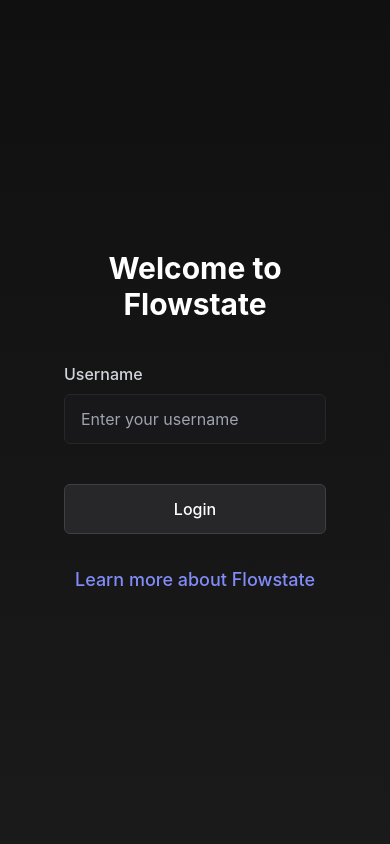
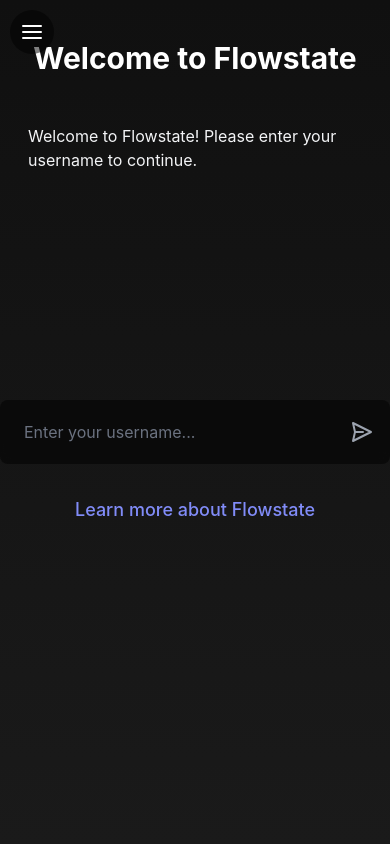
Before and after one commit to 8ly-dev/do-prototype, a Python web app: template resources/templates/login.html in a window 390 px wide. Run offline with Jinja, Linux system fonts and the light colour scheme; the template is opened without the code that fills it, so the values that code supplies are empty; some libraries are stand-ins or nearby versions.

Commit message:
Switch to a three column layout with a mobile menu

```diff
--- a/resources/static/css/styles.css
+++ b/resources/static/css/styles.css
@@ -14,8 +14,99 @@ hr {
   margin: 2rem 0!important;
 }
 
+/* Three-column layout */
+.layout-container {
+  display: flex;
+  flex-wrap: nowrap; /* Ensure columns stay on one line */
+  width: 100%;
+  height: 100vh;
+  overflow-x: hidden;
+}
+
+.left-column {
+  flex: 1;
+}
+
+.center-column {
+  flex: 0 0 auto; /* Prevents resizing */
+  min-width: 480px;
+  max-width: 720px;
+  display: flex;
+  flex-direction: column;
+}
+
+.right-column {
+  flex: 1;
+  min-width: 240px;
+  display: flex;
+  flex-direction: column;
+}
+
 .sidebar {
-  width: 250px;
+  width: 100%;
+  height: 100%;
+  overflow-y: auto; /* Allow scrolling if content is too long */
+}
+
+/* Hide left column below 960px */
+@media (max-width: 960px) {
+  .left-column {
+    display: none;
+  }
+
+  .layout-container {
+    justify-content: space-between; /* Better spacing */
+  }
+}
+
+/* Convert right column to menu below 720px */
+@media (max-width: 720px) {
+  .layout-container {
+    justify-content: center; /* Center the content */
+  }
+
+  .center-column {
+    min-width: 100%;
+    max-width: 100%;
+  }
+
+  /* Right column becomes a slide-out menu from the left */
+  .right-column {
+    position: fixed;
+    top: 0;
+    left: 0; /* Changed from right to left */
+    width: 80%;
+    max-width: 300px;
+    height: 100vh;
+    transform: translateX(-100%); /* Changed from 100% to -100% */
+    transition: transform 0.3s ease;
+    z-index: 1000;
+    background-color: #1a1a1a;
+  }
+
+  .right-column.show-menu {
+    transform: translateX(0);
+  }
+
+  /* Menu toggle button */
+  .menu-toggle {
+    display: none; /* Hidden by default, shown only on mobile */
+    position: fixed;
+    top: 10px;
+    left: 10px; /* Changed from right to left */
+    z-index: 1001;
+    background-color: rgba(0, 0, 0, 0.5);
+    border: none;
+    border-radius: 50%;
+    padding: 10px;
+    cursor: pointer;
+  }
+
+  @media (max-width: 720px) {
+    .menu-toggle {
+      display: block; /* Show only on mobile */
+    }
+  }
 }
 
 .project-link {
--- /dev/null
+++ b/resources/static/js/menu-toggle.js
@@ -0,0 +1,105 @@
+/**
+ * Mobile menu toggle functionality
+ * Handles the responsive menu for screens below 720px
+ * Menu slides in from the left side (standard menu pattern)
+ */
+document.addEventListener('DOMContentLoaded', function() {
+  // Create menu toggle button for mobile view
+  function createMenuToggle() {
+    // Check if it already exists
+    if (document.querySelector('.menu-toggle')) return;
+
+    const menuToggle = document.createElement('button');
+    menuToggle.className = 'menu-toggle';
+    menuToggle.setAttribute('aria-label', 'Toggle menu');
+    menuToggle.innerHTML = `
+      <svg xmlns="http://www.w3.org/2000/svg" width="24" height="24" viewBox="0 0 24 24" fill="none" stroke="white" stroke-width="2" stroke-linecap="round" stroke-linejoin="round">
+        <line x1="3" y1="12" x2="21" y2="12"></line>
+        <line x1="3" y1="6" x2="21" y2="6"></line>
+        <line x1="3" y1="18" x2="21" y2="18"></line>
+      </svg>
+    `;
+    document.body.appendChild(menuToggle);
+
+    // Add click event to toggle menu
+    menuToggle.addEventListener('click', function(e) {
+      e.stopPropagation();
+      const rightColumn = document.querySelector('.right-column');
+      if (rightColumn) {
+        rightColumn.classList.toggle('show-menu');
+        // Add overlay when menu is open
+        toggleMenuOverlay(rightColumn.classList.contains('show-menu'));
+      }
+    });
+  }
+
+  // Create and toggle menu overlay
+  function toggleMenuOverlay(show) {
+    let overlay = document.querySelector('.menu-overlay');
+
+    if (show) {
+      if (!overlay) {
+        overlay = document.createElement('div');
+        overlay.className = 'menu-overlay';
+        overlay.style.position = 'fixed';
+        overlay.style.top = '0';
+        overlay.style.left = '0';
+        overlay.style.width = '100%';
+        overlay.style.height = '100vh';
+        overlay.style.backgroundColor = 'rgba(0, 0, 0, 0.5)';
+        overlay.style.zIndex = '999';
+        document.body.appendChild(overlay);
+
+        // Close menu when clicking the overlay
+        overlay.addEventListener('click', function() {
+          const rightColumn = document.querySelector('.right-column');
+          if (rightColumn) {
+            rightColumn.classList.remove('show-menu');
+            toggleMenuOverlay(false);
+          }
+        });
+      }
+    } else if (overlay) {
+      overlay.remove();
+    }
+  }
+
+  // Handle clicks outside the menu to close it
+  document.addEventListener('click', function(event) {
+    const rightColumn = document.querySelector('.right-column');
+    const menuToggle = document.querySelector('.menu-toggle');
+
+    if (rightColumn && rightColumn.classList.contains('show-menu') &&
+        !rightColumn.contains(event.target) &&
+        menuToggle && !menuToggle.contains(event.target)) {
+      rightColumn.classList.remove('show-menu');
+      toggleMenuOverlay(false);
+    }
+  });
+
+  // Only create the menu toggle on mobile
+  if (window.innerWidth <= 720) {
+    createMenuToggle();
+  }
+
+  // Update on window resize
+  window.addEventListener('resize', function() {
+    if (window.innerWidth <= 720) {
+      createMenuToggle();
+    } else {
+      const menuToggle = document.querySelector('.menu-toggle');
+      const rightColumn = document.querySelector('.right-column');
+
+      if (menuToggle) {
+        menuToggle.remove();
+      }
+
+      if (rightColumn) {
+        rightColumn.classList.remove('show-menu');
+      }
+
+      // Remove overlay if it exists
+      toggleMenuOverlay(false);
+    }
+  });
+});
--- a/resources/templates/login.html
+++ b/resources/templates/login.html
@@ -5,30 +5,61 @@
   <meta name="viewport" content="width=device-width, initial-scale=1.0">
   <title>Flowstate - Login</title>
   <script src="https://cdn.tailwindcss.com"></script>
+  <script src="https://cdn.jsdelivr.net/npm/marked/marked.min.js"></script>
   <link rel="stylesheet" href="/static/css/styles.css">
 </head>
-<body class="login bg-black text-gray-100 min-h-screen flex items-center justify-center p-8">
-  <div class="max-w-md w-full mx-auto py-12 px-8">
-    <h1 class="text-3xl font-bold text-center mb-10 text-white">Welcome to Flowstate</h1>
-    <form action="/login" method="POST" class="space-y-6">
-      <div>
-        <label for="username" class="block text-base font-medium text-gray-300 mb-2">Username</label>
-        <input type="text" id="username" name="username" required
-               class="block w-full py-3 px-4 bg-zinc-900 border border-zinc-800 rounded-md text-white focus:outline-none focus:ring-2 focus:ring-white focus:border-transparent"
-               placeholder="Enter your username">
+<body class="login bg-black text-gray-100 min-h-screen">
+  <div class="layout-container">
+    <!-- Left Column (Empty) -->
+    <div class="left-column"></div>
+
+    <!-- Center Column (Chat) -->
+    <div class="center-column flex flex-col">
+      <h1 class="text-3xl font-bold text-center mt-10 mb-6 text-white">Welcome to Flowstate</h1>
+
+      <!-- Chat Area -->
+      <div class="chat-area flex-1 px-4">
+        <div id="chat-messages" class="space-y-4">
+          <!-- Initial system message -->
+          <div class="system-message markdown-content">
+            <p>Welcome to Flowstate! Please enter your username to continue.</p>
+          </div>
+        </div>
+        <div id="loading-indicator" class="loading-indicator">
+          <div class="loading-bar"></div>
+        </div>
       </div>
-      <div class="pt-4">
-        <button type="submit"
-                class="w-full py-3 px-4 border border-zinc-700 rounded-md text-base font-medium text-white bg-zinc-800 hover:bg-zinc-700 focus:outline-none focus:ring-2 focus:ring-white transition-colors duration-200">
-          Login
-        </button>
+
+      <!-- Input Area -->
+      <div class="input-area mb-8">
+        <form id="chat-form" class="flex items-center p-2" action="/login" method="POST">
+          <input type="text"
+                 id="chat-input"
+                 name="username"
+                 placeholder="Enter your username..."
+                 class="flex-1 bg-transparent border-none text-white placeholder-gray-500 focus:outline-none px-4 py-3"
+                 autocomplete="off"
+                 required>
+          <button type="submit"
+                  class="w-10 h-10 bg-indigo-600 rounded-lg flex items-center justify-center ml-2 hover:bg-indigo-700 transition-colors">
+            <svg class="w-6 h-6 text-white transform rotate-90" fill="none" stroke="currentColor" viewBox="0 0 24 24">
+              <path stroke-linecap="round" stroke-linejoin="round" stroke-width="2" d="M12 19l9 2-9-18-9 18 9-2zm0 0v-8"></path>
+            </svg>
+          </button>
+        </form>
       </div>
-    </form>
-    <div class="mt-8 text-center">
-      <a href="/learn-more" class="text-indigo-400 hover:text-indigo-300 text-lg font-medium transition-colors duration-200">
-        Learn more about Flowstate
-      </a>
+
+      <div class="text-center mb-8">
+        <a href="/learn-more" class="text-indigo-400 hover:text-indigo-300 text-lg font-medium transition-colors duration-200">
+          Learn more about Flowstate
+        </a>
+      </div>
     </div>
+
+    <!-- Right Column (Empty) -->
+    <div class="right-column"></div>
   </div>
+
+  <script src="/static/js/menu-toggle.js"></script>
 </body>
 </html>
```
Also changed, not shown: resources/templates/dashboard.html (+31 -25 lines), resources/templates/learn_more.html (+20 -15 lines), resources/templates/project.html (+41 -35 lines), resources/templates/task_base.html (+38 -32 lines).
